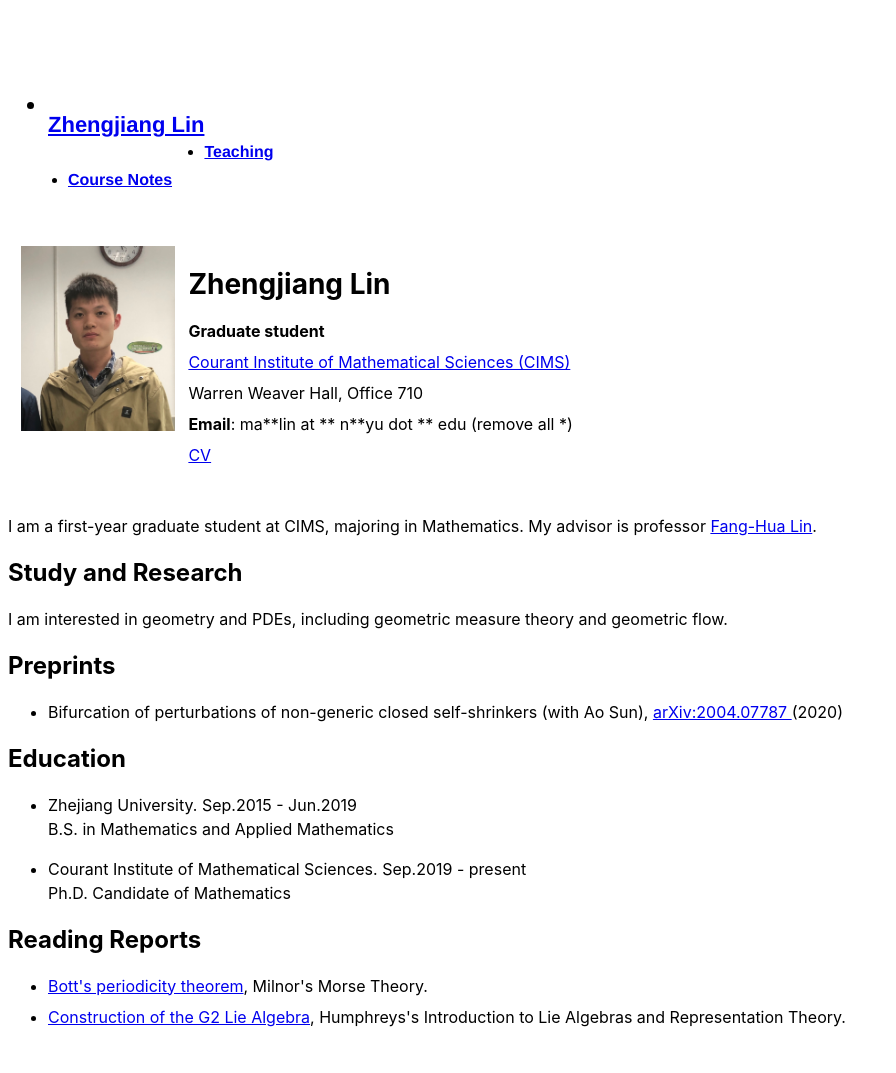
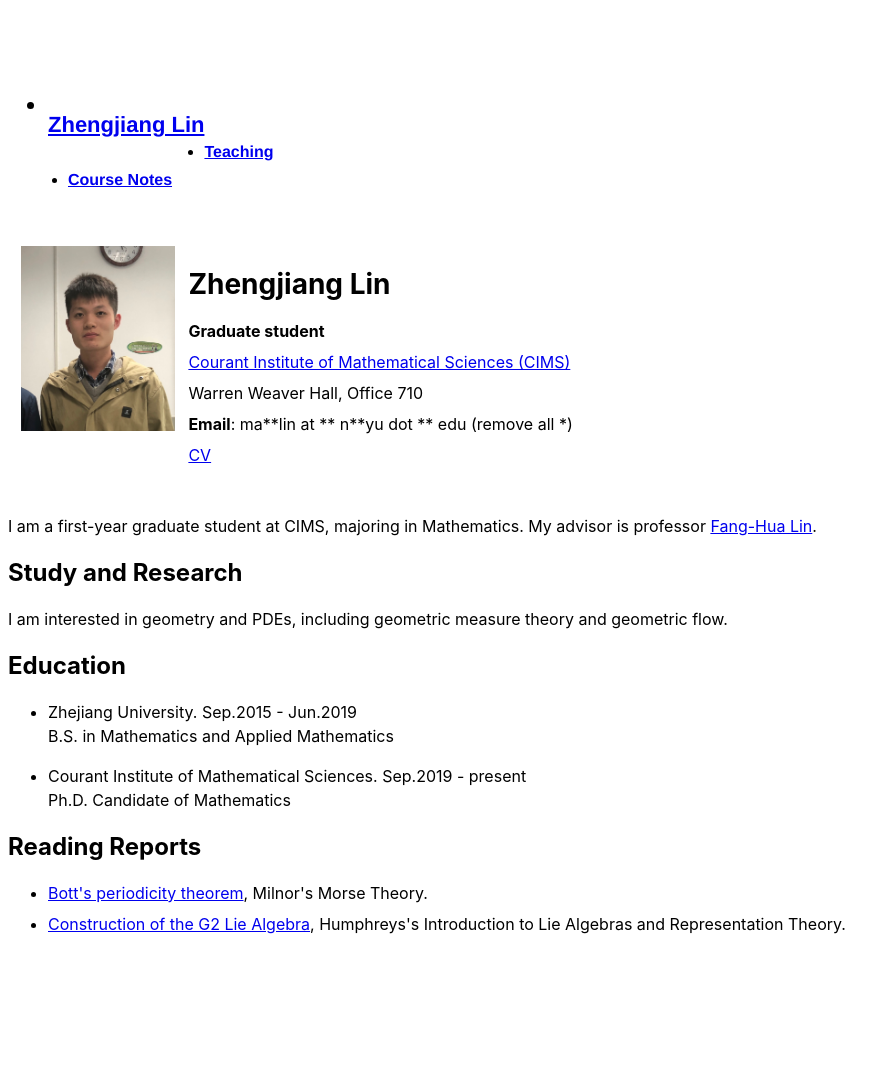
Before and after one commit to Acrescent/Acrescent.github.io, a Jekyll site: the page built from index.html, in a window 1280 px wide. Shown: the whole page, without its empty margins (0-896 px from the left). Built offline with Jekyll 4.4.1, drawn with Linux system fonts in a browser that asks for light colours; after the commit the page ends 980 px from its top, so only the background shows below that.

Commit message:
Update index.html

```diff
--- a/index.html
+++ b/index.html
@@ -31,11 +31,6 @@ title: Zhengjiang Lin
 I am interested in geometry and PDEs, including geometric measure theory and geometric flow.
 </br></p>
 
-<h2>Preprints</h2>
-<ul>
-  <li> Bifurcation of perturbations of non-generic closed self-shrinkers (with Ao Sun), <a href="https://arxiv.org/abs/2004.07787"> arXiv:2004.07787 </a> (2020)
-</ul>
-
 <h2>Education</h2>
 <ul>
   <li>
```
